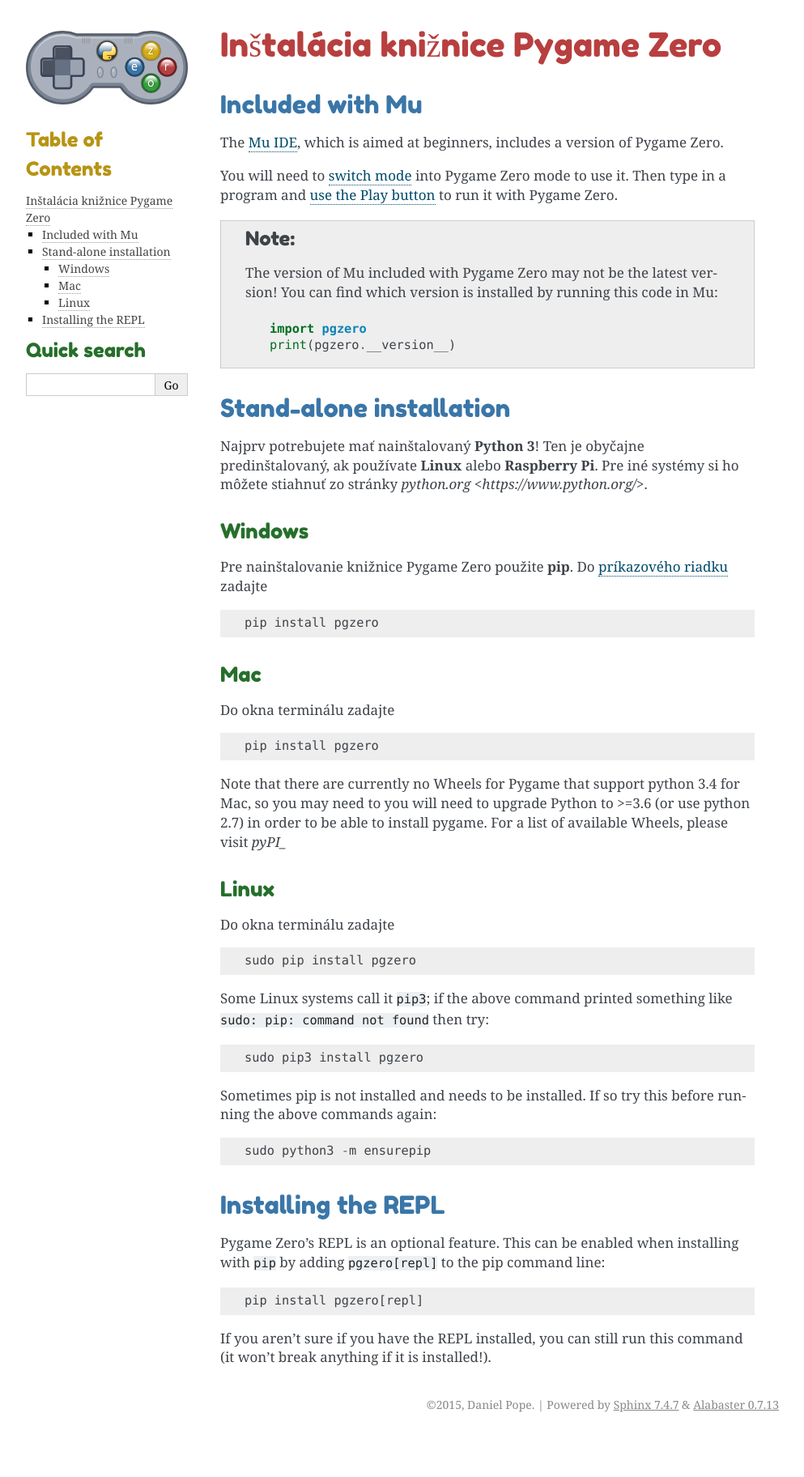
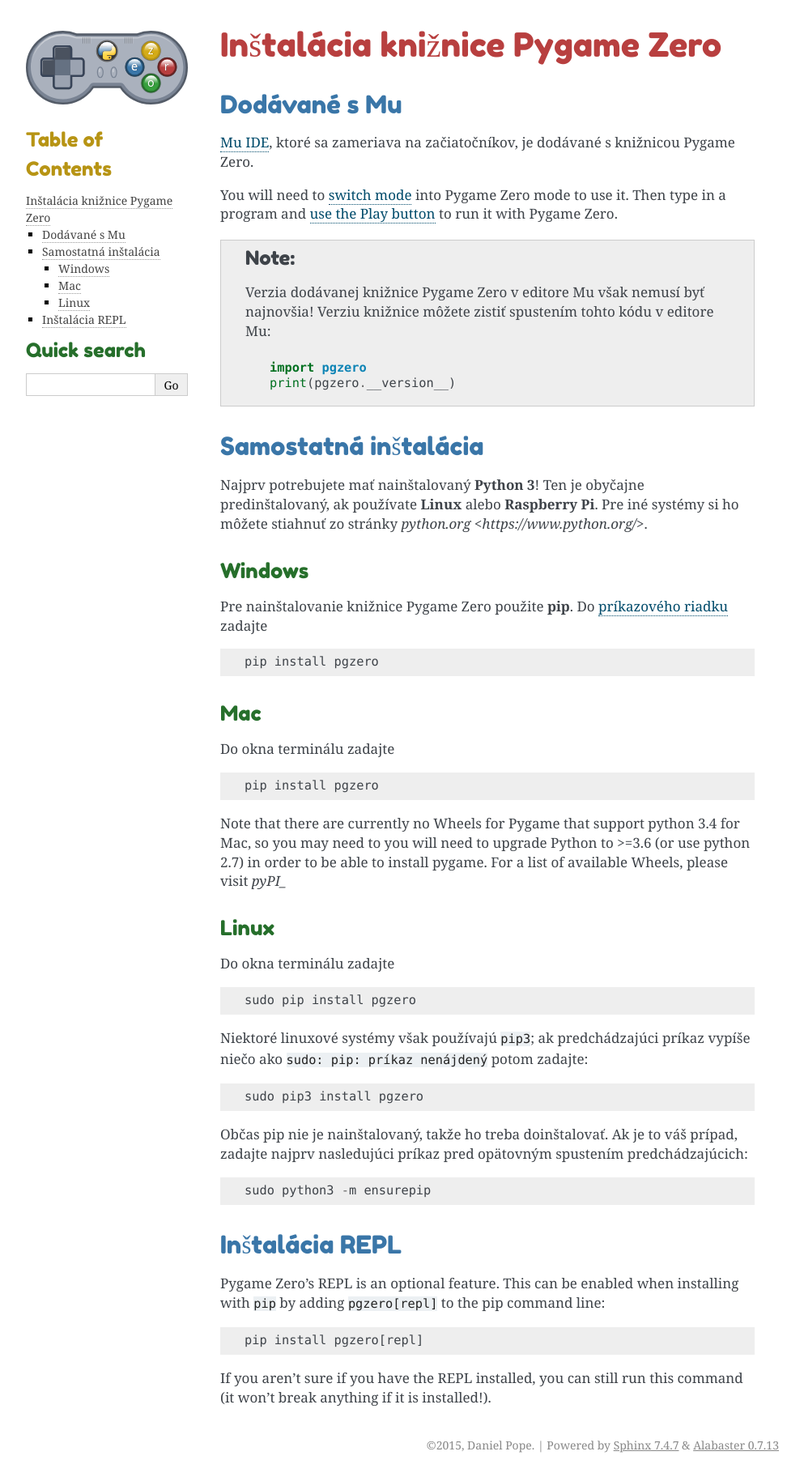
Before and after one commit to bletvaska/pgzero-slovak, a Sphinx documentation site: the page built from doc/installation.rst, in a window 1280 px wide. Shown: the whole page at 81% size, without its empty margins (148-1141 px from the left). Built offline with Sphinx 7.4.7, drawn with Linux system fonts in a browser that asks for light colours; pages that are not in the unit, such as notebooks, are missing from menus; before the commit the page ends 1774 px from its top, so only the background shows below that.

Commit message:
translation of installation guide

```diff
--- a/doc/installation.rst
+++ b/doc/installation.rst
@@ -1,11 +1,11 @@
 Inštalácia knižnice Pygame Zero
 ===============================
 
-Included with Mu
+Dodávané s Mu
 ----------------
 
-The `Mu IDE <https://codewith.mu>`_, which is aimed at beginners, includes a
-version of Pygame Zero.
+`Mu IDE <https://codewith.mu>`_, ktoré sa zameriava na začiatočníkov, je
+dodávané s knižnicou Pygame Zero.
 
 You will need to `switch mode <https://codewith.mu/en/tutorials/1.0/modes>`_
 into Pygame Zero mode to use it. Then type in a program and
@@ -14,15 +14,15 @@
 
 .. note::
 
-    The version of Mu included with Pygame Zero may not be the latest version!
-    You can find which version is installed by running this code in Mu::
+    Verzia dodávanej knižnice Pygame Zero v editore Mu však nemusí byť najnovšia!
+    Verziu knižnice môžete zistiť spustením tohto kódu v editore Mu::
 
         import pgzero
         print(pgzero.__version__)
 
 
-Stand-alone installation
-------------------------
+Samostatná inštalácia
+----------------------
 
 Najprv potrebujete mať nainštalovaný **Python 3**! Ten je obyčajne predinštalovaný,
 ak používate **Linux** alebo **Raspberry Pi**. Pre iné systémy si ho môžete stiahnuť
@@ -68,13 +68,13 @@
    sudo pip install pgzero
 
 
-Some Linux systems call it ``pip3``; if the above command printed something
-like ``sudo: pip: command not found`` then try::
+Niektoré linuxové systémy však používajú ``pip3``; ak predchádzajúci príkaz vypíše niečo ako
+``sudo: pip: príkaz nenájdený`` potom zadajte::
 
     sudo pip3 install pgzero
 
-Sometimes pip is not installed and needs to be installed. If so try this before
-running the above commands again::
+Občas pip nie je nainštalovaný, takže ho treba doinštalovať. Ak je to váš prípad,
+zadajte najprv nasledujúci príkaz pred opätovným spustením predchádzajúcich::
 
 
     sudo python3 -m ensurepip
@@ -82,7 +82,7 @@
 
 .. _install-repl:
 
-Installing the REPL
+Inštalácia REPL
 -------------------
 
 :doc:`Pygame Zero's REPL <repl>` is an optional feature. This can be enabled
```
